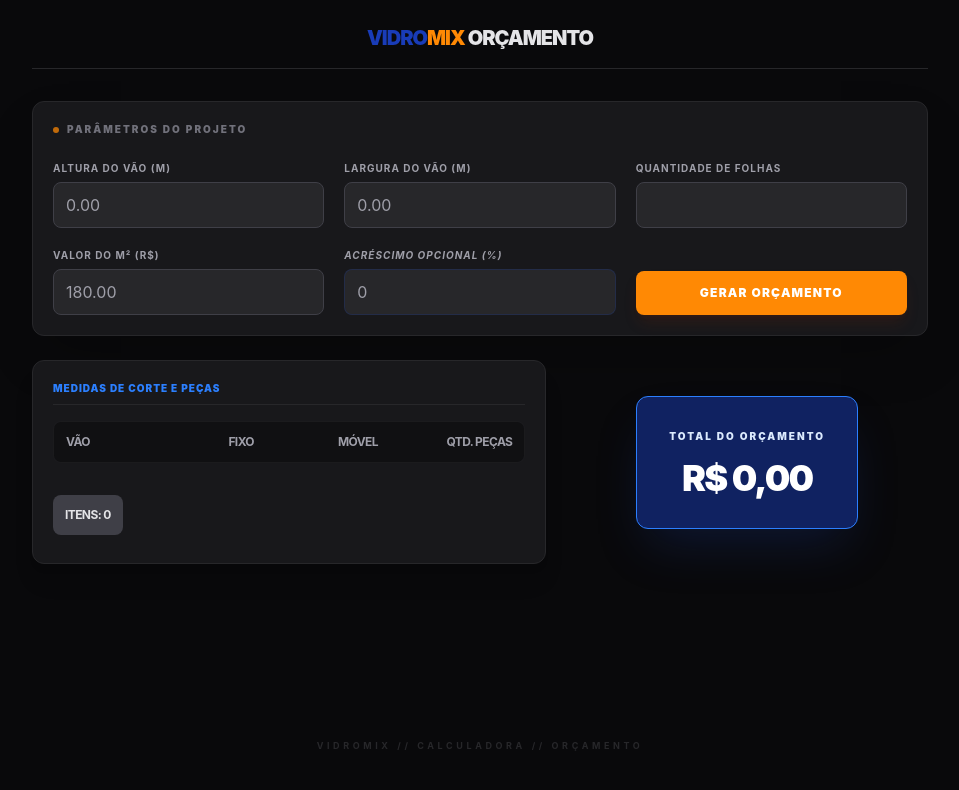
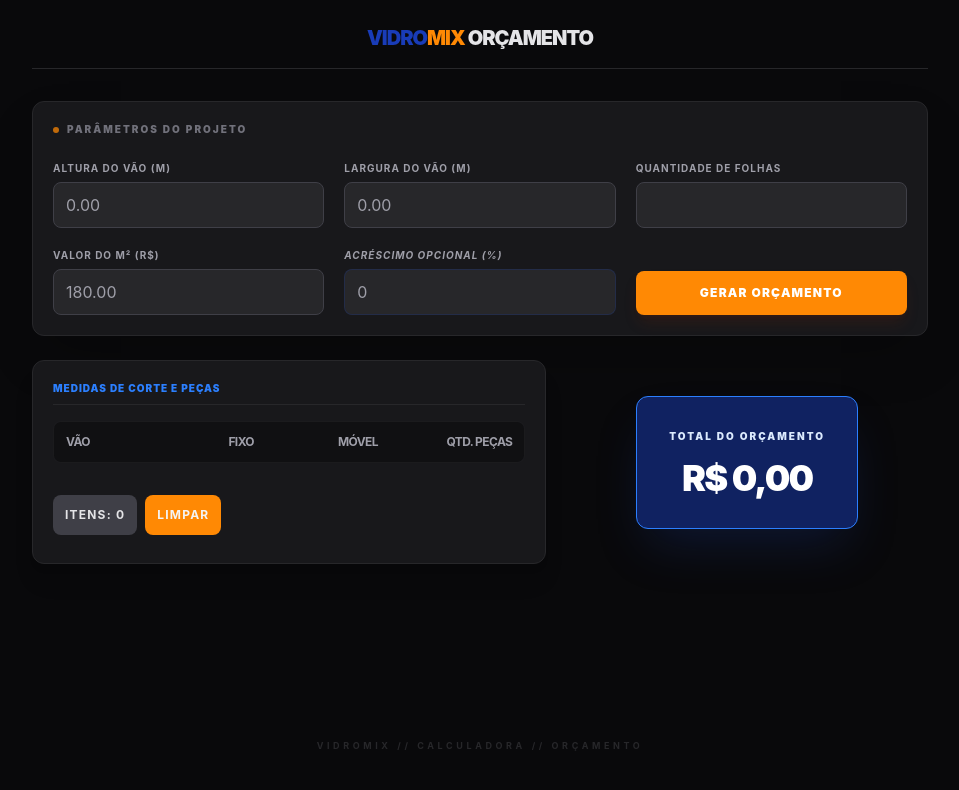
Before and after one commit to lipeedev/mix-orcamento, a React (Vite) app: page / in a window 1280 px wide. Shown: the top 790 px of the page, without its empty margins (160-1119 px from the left). Built offline with nearby package versions, Linux system fonts and the light colour scheme.

Commit message:
feat: add erase button to clear itens on screen

```diff
--- a/src/App.tsx
+++ b/src/App.tsx
@@ -110,10 +110,14 @@
 						<h3 className="text-blue-500 text-[10px] font-black uppercase tracking-widest border-b border-zinc-800 pb-2">Medidas de Corte e Peças</h3>
 						<TableDetails resultPartDataList={resultPartDataList} />
 
-            <div className='my-2 flex'>
-              <h3 className="text-zinc-200 font-bold tracking-tighter uppercase text-xs bg-zinc-700 rounded-lg p-3">
+						<div className='my-2 flex gap-2'>
+							<h3 className="text-zinc-200 font-bold tracking-widest uppercase text-xs bg-zinc-700 rounded-lg p-3">
 								itens: {resultPartDataList.length}
 							</h3>
+
+							<button className='font-bold text-xs tracking-widest uppercase p-3 rounded-lg bg-orange-400 hover:bg-orange-500 pointer' onClick={() => setResultPartDataList([])}>
+								Limpar
+							</button>
 						</div>
 					</div>
 
--- a/src/components/SectionParameters.tsx
+++ b/src/components/SectionParameters.tsx
@@ -44,7 +44,7 @@
           </div>
 
           <div className="flex items-end">
-            <button type="submit" onClick={() => onGenerateBudget(measures)} className="w-full bg-orange-400 hover:bg-orange-600 text-white font-black py-3.5 rounded-lg transition-all active:scale-95 shadow-lg shadow-orange-900/20 text-xs uppercase tracking-widest">
+            <button type="submit" onClick={() => onGenerateBudget(measures)} className="w-full bg-orange-400 hover:bg-orange-600 text-white font-black py-3.5 rounded-lg transition-all active:scale-95 shadow-lg shadow-orange-900/20 text-xs uppercase tracking-widest pointer">
               Gerar Orçamento
             </button>
           </div>
```
Lines whose indentation alone changed are shown as unchanged.
